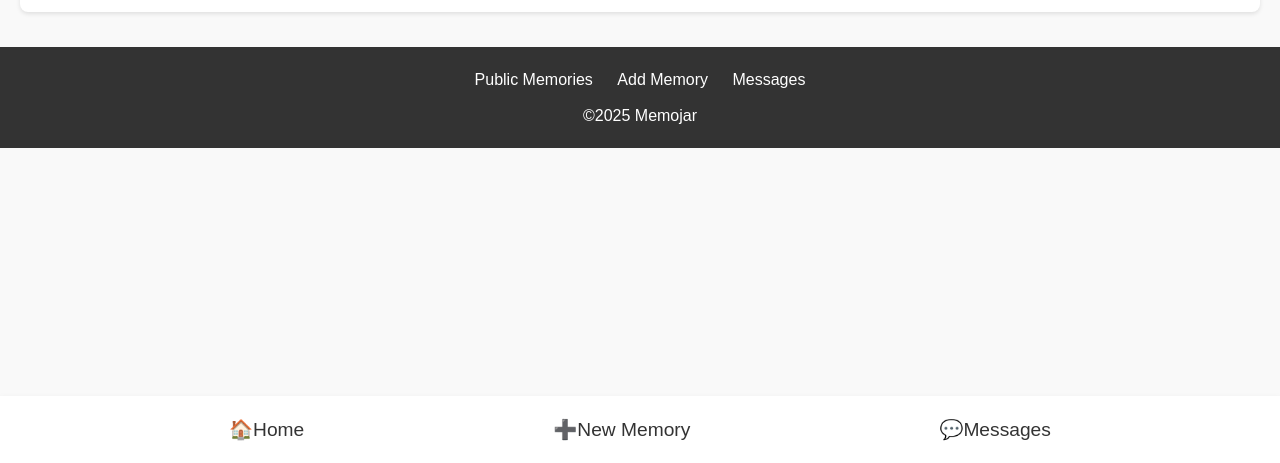
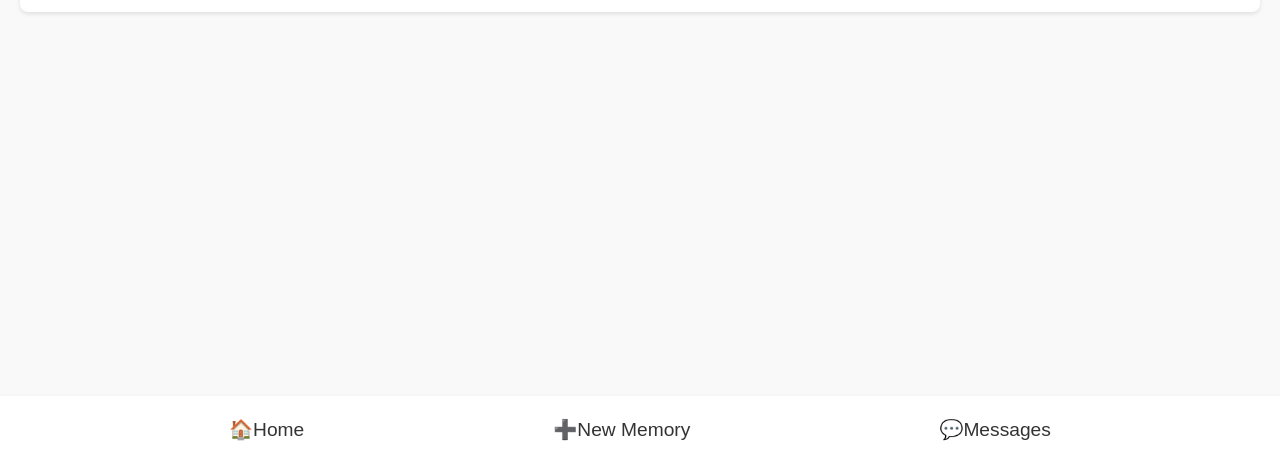
Before and after one commit to minimalfolk/memojar-app, a plain HTML site: page index.html in a window 1280 px wide. Shown: the part 337-800 px from the top of the page. Drawn offline with Linux system fonts and the light colour scheme.

Commit message:
Update index.html

```diff
--- a/index.html
+++ b/index.html
@@ -69,17 +69,6 @@
     <p>Coming soon: Chat with friends about your memories!</p>
   </section>
 
-  <footer>
-    <div class="footer-nav">
-      <ul>
-        <li><a href="#public-memories">Public Memories</a></li>
-        <li><a href="#add-memory">Add Memory</a></li>
-        <li><a href="#messages-page">Messages</a></li>
-      </ul>
-    </div>
-    <p>©2025 Memojar</p>
-  </footer>
-
   <script src="scripts/main.js"></script>
 </body>
 </html>
```
